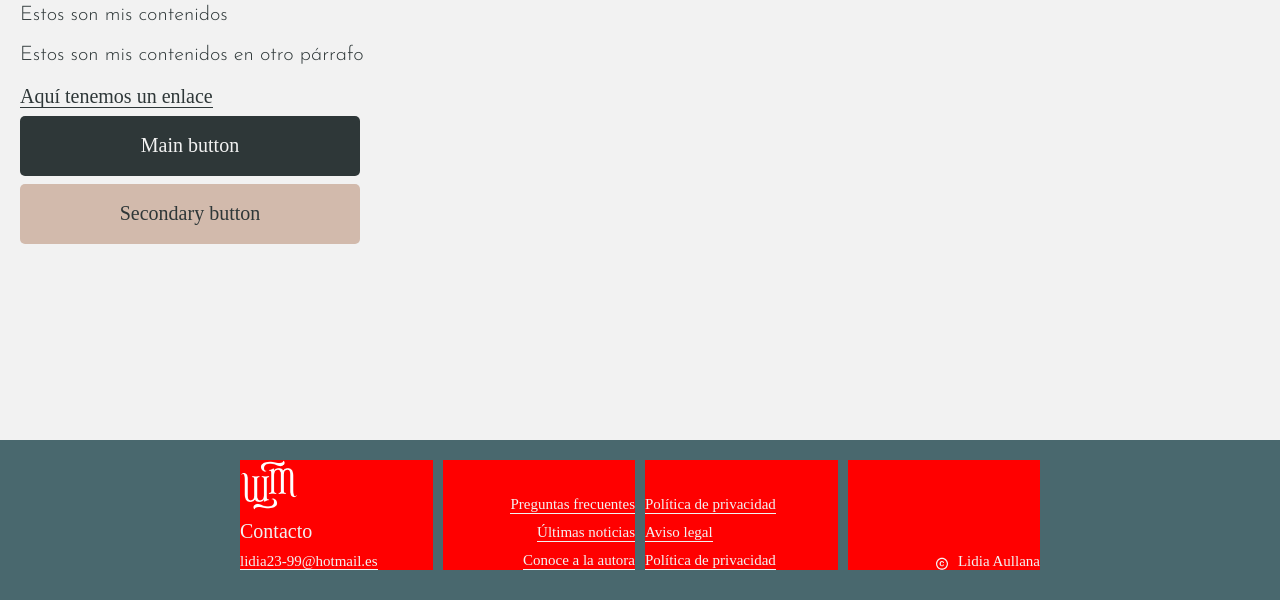
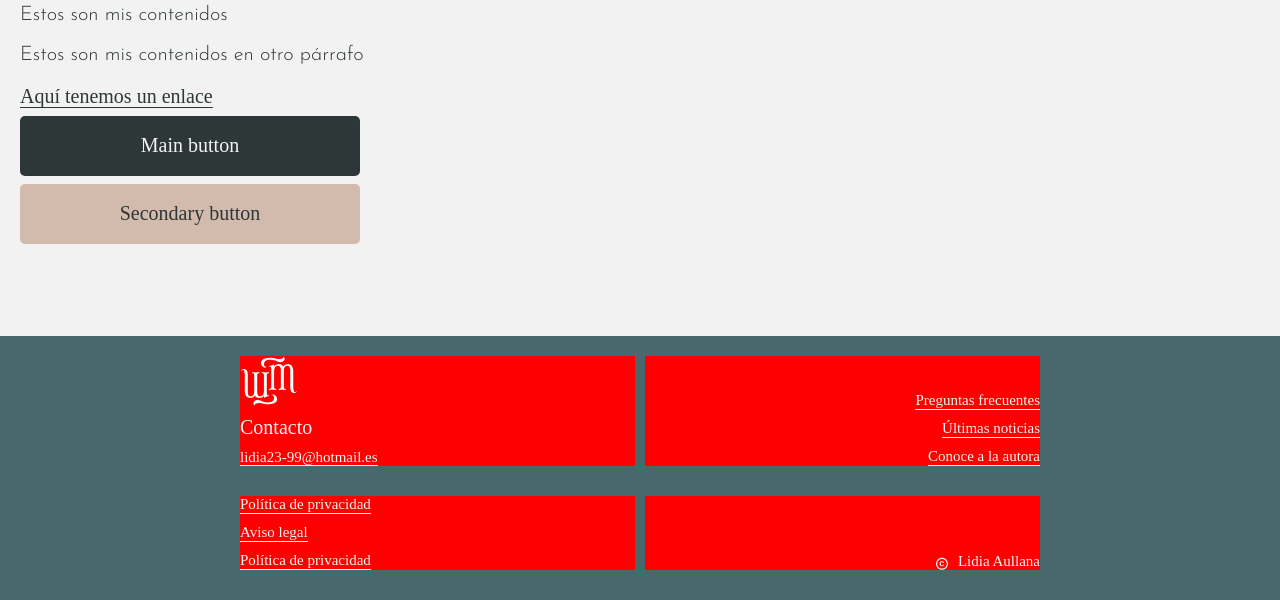
Before and after one commit to LidiaA3/Estilos-tema, a plain HTML site: page index.html in a window 1280 px wide. Shown: the part 200-800 px from the top of the page. Drawn offline with Linux system fonts and the light colour scheme; a web font is replaced by a local one.

Commit message:
More stylesheet

```diff
--- a/scss/elements/_links.scss
+++ b/scss/elements/_links.scss
@@ -3,7 +3,6 @@ a {
     color: inherit;
     border-bottom: 1px solid;
     font-weight: 400;
-    text-align: center;
 
     &:hover {
         font-weight: 700;
--- a/scss/layout/_footer.scss
+++ b/scss/layout/_footer.scss
@@ -2,7 +2,8 @@ footer {
     background-color: var(--color-chathams);
     color: var(--color-light);
     padding: 2rem 2rem 3rem 2rem;
-    display: flex;
+    display: grid;
+    grid-template-columns: 1fr 1fr;
     gap: 30px 10px;
     font-weight: 400;
     font-size: 1.5rem;
```
Also changed, not shown: css/style.css, 1 other file.
